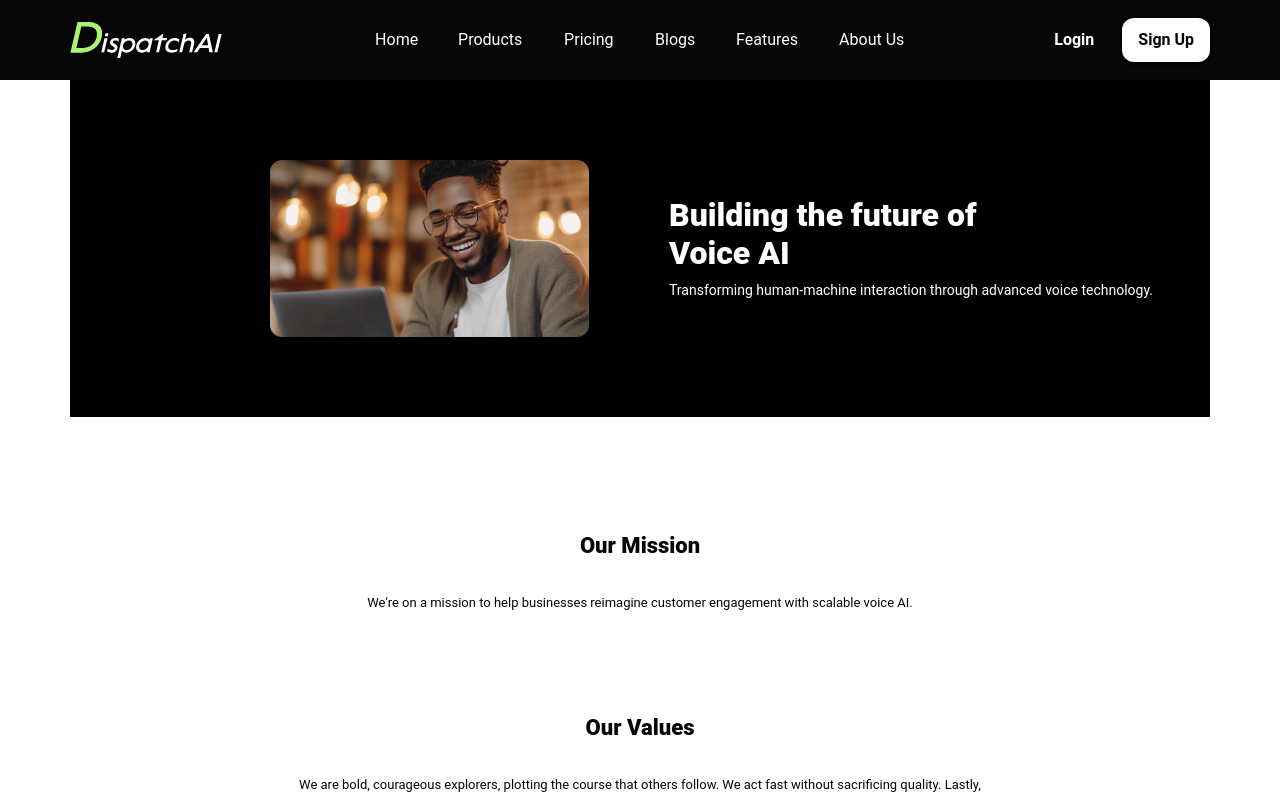
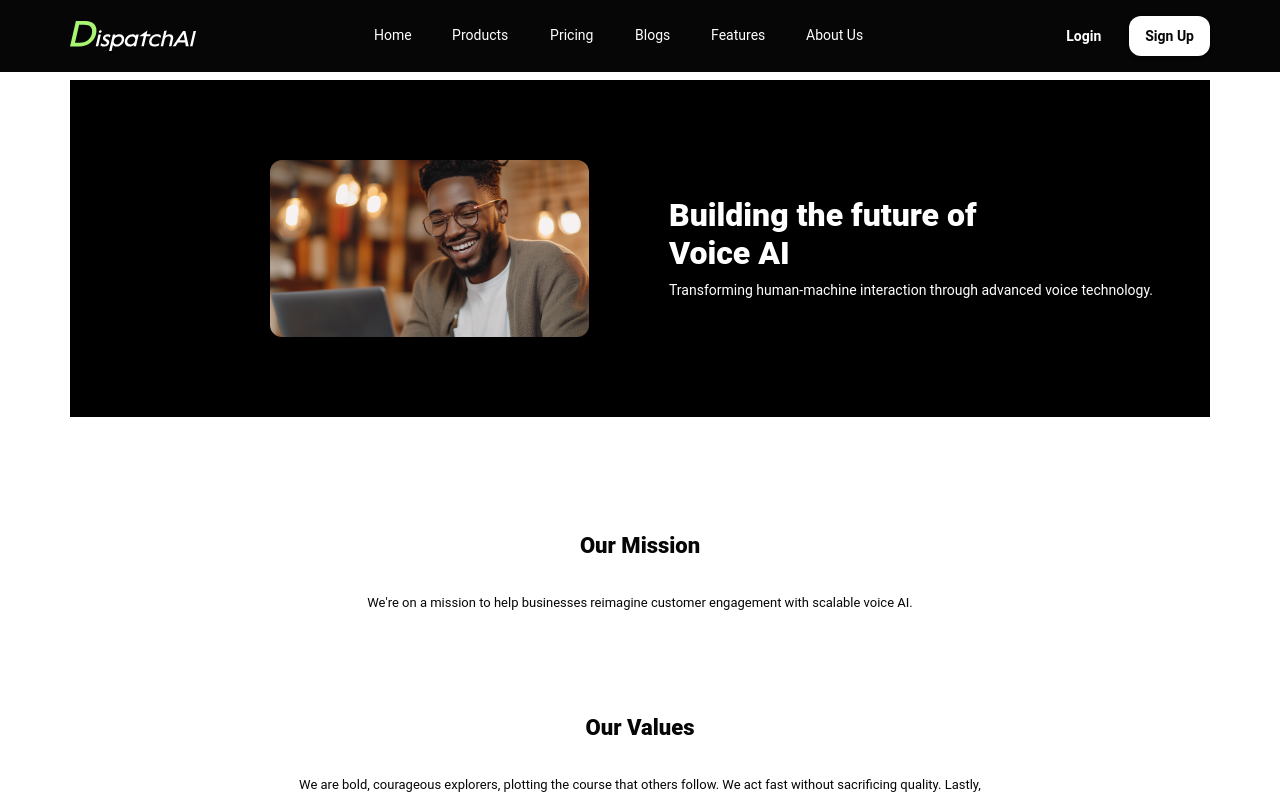
Before and after one commit to Dispatch-AI-com/frontend, a Next.js app: page /about in a window 1280 px wide. Shown: the top 800 px of the page. Built offline with nearby package versions, Linux system fonts and the light colour scheme.

Commit message:
Updated navbar font and spacing

```diff
--- a/src/components/layout/main-layout/Navbar.tsx
+++ b/src/components/layout/main-layout/Navbar.tsx
@@ -24,12 +24,12 @@ import { MobileDrawer } from './navbar/MobileDrawer';
 import { NavItemProps } from './navbar/NavItem';
 
 const navItems: NavItemProps[] = [
-  { href: '/', text: 'Home', width: 75, textWidth: 43 },
-  { href: '/products', text: 'Products', width: 98, textWidth: 66 },
-  { href: '/pricing', text: 'Pricing', width: 83, textWidth: 51 },
-  { href: '/blogs', text: 'Blogs', width: 73, textWidth: 41 },
-  { href: '/features', text: 'Features', width: 95, textWidth: 63 },
-  { href: '/about', text: 'About Us', width: 98, textWidth: 66 },
+  { href: '/', text: 'Home', width: 70, textWidth: 38 },
+  { href: '/products', text: 'Products', width: 90, textWidth: 58 },
+  { href: '/pricing', text: 'Pricing', width: 77, textWidth: 45 },
+  { href: '/blogs', text: 'Blogs', width: 68, textWidth: 36 },
+  { href: '/features', text: 'Features', width: 87, textWidth: 55 },
+  { href: '/about', text: 'About Us', width: 90, textWidth: 58 },
 ];
 
 const StyledAppBar = styled(AppBar)(({ theme }) => ({
@@ -37,7 +37,7 @@ const StyledAppBar = styled(AppBar)(({ theme }) => ({
   top: 0,
   left: 0,
   right: 0,
-  height: 80,
+  height: 72,
   marginBottom: '0',
   zIndex: theme.zIndex.drawer + 1,
 }));
@@ -47,7 +47,7 @@ const StyledToolbar = styled(Toolbar)(() => ({
   maxWidth: '1920px',
   display: 'flex',
   justifyContent: 'space-between',
-  height: '80px',
+  height: '72px',
   transition: 'padding 0.3s ease',
 }));
 
@@ -112,8 +112,8 @@ export default function Navbar({ variant = 'light' }: NavbarProps) {
                 <Image
                   src={variant === 'light' ? "/logo.svg" : "/logo-dark.svg"}
                   alt="Dispatch AI logo"
-                  width={152}
-                  height={36}
+                  width={126}
+                  height={30}
                   priority
                   style={{ cursor: 'pointer', display: 'block' }}
                 />
--- a/src/components/layout/main-layout/navbar/AuthButton.tsx
+++ b/src/components/layout/main-layout/navbar/AuthButton.tsx
@@ -13,15 +13,11 @@ interface AuthButtonProps {
 
 const BaseAuthButton = styled(CommonButton, {
   shouldForwardProp: (prop) => !['isMobile', 'themeVariant'].includes(prop as string),
-})<{ isMobile?: boolean; themeVariant?: 'light' | 'dark' }>(({ isMobile }) => ({
-  '&&': {
-    fontSize: isMobile ? 20 : 16,
-    fontWeight: 'bold',
-  },
-  padding: isMobile ? '12px 24px' : '8px 16px',
-  borderRadius: 12,
-  textTransform: 'none',
-}));
+})<{ isMobile?: boolean; themeVariant?: 'light' | 'dark' }>(
+  ({ isMobile }) => ({
+    ...(isMobile ? { fontSize: 20, fontWeight: 'bold', padding: '12px 24px' } : {}),
+  })
+);
 
 const LoginButton = styled(BaseAuthButton)(({ theme, themeVariant = 'light' }) => ({
   backgroundColor: themeVariant === 'light' ? theme.palette.background.default : '#060606',
--- a/src/components/layout/main-layout/navbar/DesktopNavItems.tsx
+++ b/src/components/layout/main-layout/navbar/DesktopNavItems.tsx
@@ -10,14 +10,10 @@ interface DesktopNavItemsProps {
   themeVariant?: 'light' | 'dark';
 }
 
-const DesktopNavContainer = styled(Stack)(({ theme }) => ({
+const DesktopNavContainer = styled(Stack)(() => ({
   flex: 1,
   justifyContent: 'center',
   alignItems: 'center',
-  marginLeft: theme.spacing(3.5),
-  [theme.breakpoints.down('lg')]: {
-    marginLeft: theme.spacing(2),
-  },
 }));
 
 export function DesktopNavItems({ navItems, themeVariant = 'light' }: DesktopNavItemsProps) {
--- a/src/components/layout/main-layout/navbar/NavItem.tsx
+++ b/src/components/layout/main-layout/navbar/NavItem.tsx
@@ -3,7 +3,6 @@ import { Box, Typography } from '@mui/material';
 import type { BoxProps } from '@mui/material/Box';
 import { styled } from '@mui/material/styles';
 import NextLink, { LinkProps } from 'next/link';
-
 
 interface ExtraNavProps {
   width: number;
@@ -48,22 +47,19 @@ const NavItemContainer = styled(Box, {
 }));
 
 const NavItemText = styled(Typography, {
-  shouldForwardProp: (prop) => !['textWidth', 'themeVariant', 'isMobile'].includes(prop as string),
+  shouldForwardProp: (prop) =>
+     !['textWidth', 'themeVariant', 'isMobile'].includes(prop as string),
 })<{ textWidth: number; themeVariant?: 'light' | 'dark'; isMobile?: boolean }>(
   ({ theme, textWidth, themeVariant = 'light', isMobile }) => ({
     width: isMobile ? 'auto' : textWidth,
-    height: isMobile ? 24 : 20,
-    '&&': {
-      fontSize: isMobile ? 20 : 16,
-      fontWeight: isMobile ? 500 : 400,
-      whiteSpace: 'nowrap',
-    },
+    height: isMobile ? 24 : undefined,
     lineHeight: 1.25,
+    whiteSpace: 'nowrap',
     color: themeVariant === 'light' ? theme.palette.text.primary : '#ffffff',
-    [theme.breakpoints.down('lg')]: {
-      fontSize: 14,
-      width: 'auto',
-    },
+    ...(isMobile && {
+      fontSize: 20,
+      fontWeight: 500,
+    }),
   })
 );
 
@@ -83,13 +79,14 @@ export function NavItem({
       width={width}
       textWidth={textWidth}
       themeVariant={themeVariant}
+      isMobile={isMobile}
       onClick={() => handleDrawerToggle?.()}
     >
       <NavItemText
         textWidth={textWidth}
         themeVariant={themeVariant}
-        variant="body2"
         isMobile={isMobile}
+        variant="body1"
       >
         {text}
       </NavItemText>
```
